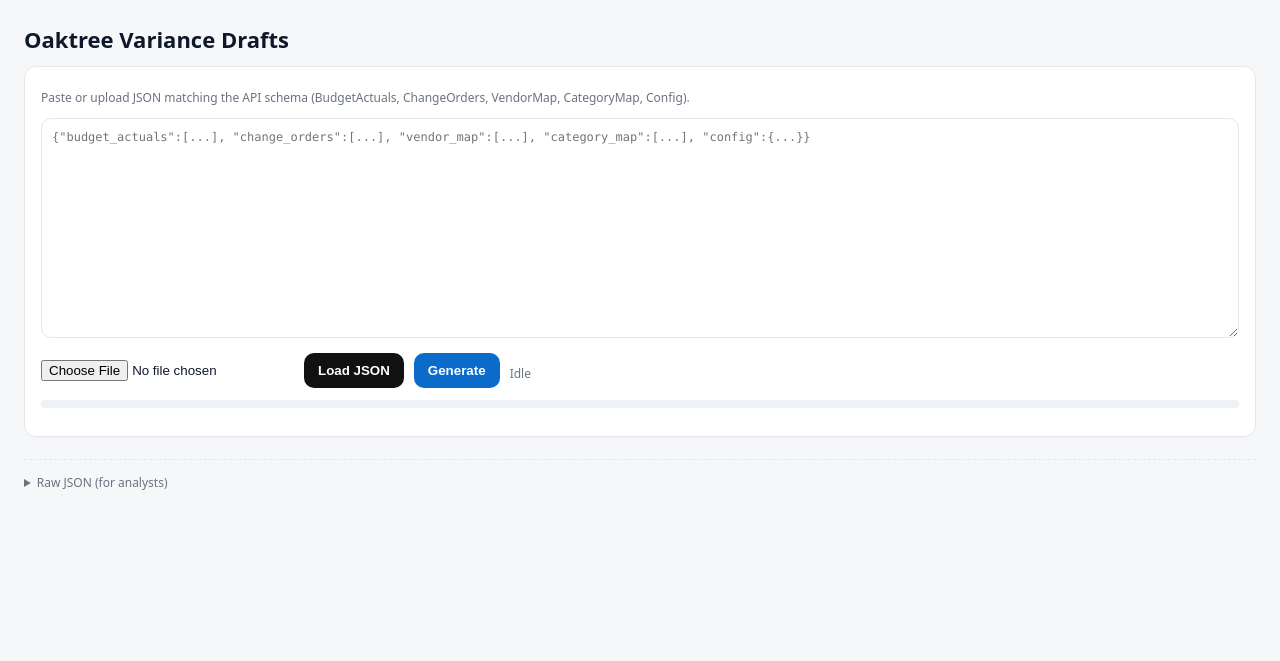
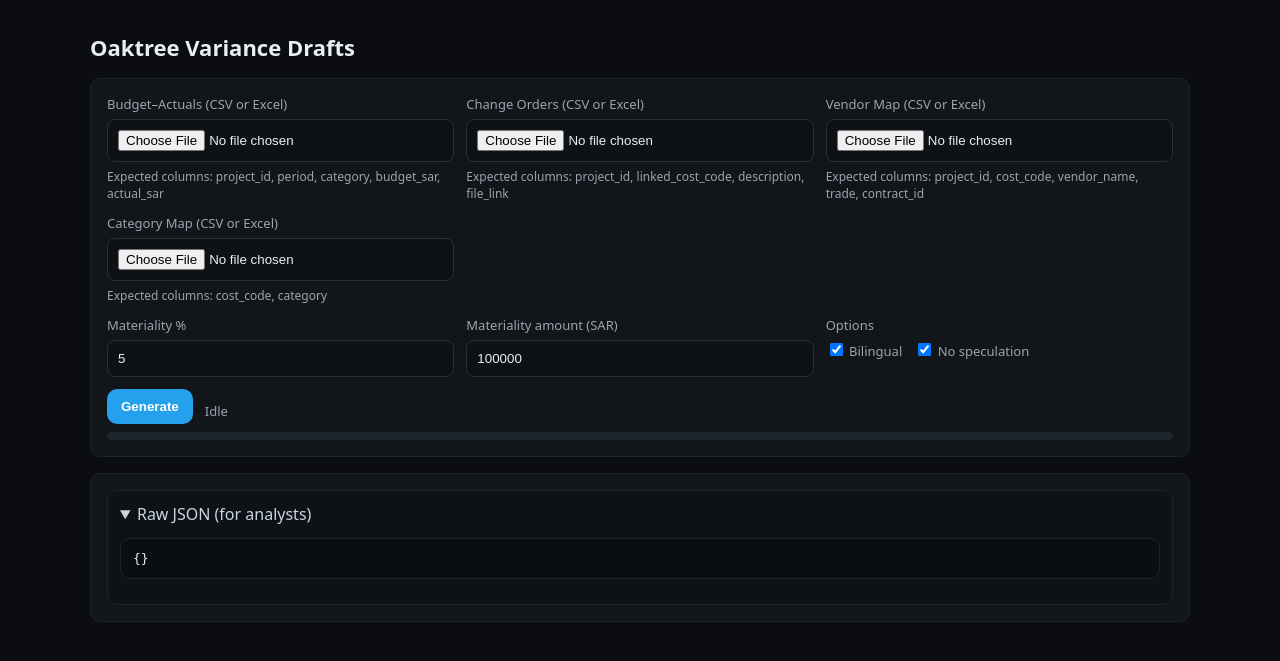
Before and after one commit to hummodi6991/oaktree-variance-drafts, a FastAPI app: page /ui in a window 1280 px wide. Shown: the top 661 px of the page. Run offline with FastAPI, Linux system fonts and the light colour scheme; some libraries are stand-ins or nearby versions.

Commit message:
feat: add CSV/Excel uploads to CEO UI

```diff
--- a/app/templates/ui.html
+++ b/app/templates/ui.html
@@ -1,233 +1,251 @@
 <!doctype html>
 <html lang="en">
 <head>
-    <meta charset="utf-8">
-    <meta name="viewport" content="width=device-width, initial-scale=1">
-    <title>Oaktree Variance Drafts — CEO View</title>
+  <meta charset="utf-8" />
+  <title>Oaktree Variance Drafts — CSV/Excel</title>
+  <meta name="viewport" content="width=device-width, initial-scale=1" />
+  <!-- Simple, readable default styling -->
   <style>
-      :root{
-        --brand:#0b6bcb;
-        --ok:#16a34a;
-        --muted:#6b7280;
-        --bg:#f6f7f9;
-        --panel:#ffffff;
-        --border:#e5e7eb;
-      }
-      *{box-sizing:border-box}
-      body{font-family: ui-sans-serif, system-ui, -apple-system, Segoe UI, Roboto, Arial, sans-serif; background:var(--bg); color:#0f172a; margin:0; padding:24px;}
-      h1{font-size:22px; margin:0 0 12px}
-      .panel{background:var(--panel); border:1px solid var(--border); border-radius:12px; padding:16px; box-shadow:0 1px 2px rgba(0,0,0,.03);}
-      textarea{width:100%; height:220px; font:12px/1.45 ui-monospace, SFMono-Regular, Menlo, Consolas, monospace; padding:10px; border:1px solid var(--border); border-radius:10px; background:#fff;}
-      .row{display:flex; gap:10px; flex-wrap:wrap; align-items:center}
-      .btn{background:var(--brand); color:#fff; border:0; border-radius:10px; padding:10px 14px; font-weight:600; cursor:pointer}
-      .btn.secondary{background:#111}
-      .btn[disabled]{opacity:.6; cursor:not-allowed}
-      .hint{color:var(--muted); font-size:12px; margin-top:6px}
-      .bar{height:8px; background:#eef2f7; border-radius:999px; overflow:hidden; margin:12px 0}
-      .bar>div{height:100%; width:0%; background:linear-gradient(90deg,#22c55e,#0ea5e9); transition:width .25s ease}
-      .summary{display:flex; gap:16px; flex-wrap:wrap; margin: 12px 0 0}
-      .pill{background:#f1f5f9; color:#0f172a; border:1px solid var(--border); border-radius:999px; padding:6px 10px; font-weight:600; font-size:12px}
-      .cards{display:grid; grid-template-columns: repeat(auto-fill,minmax(320px,1fr)); gap:12px; margin-top:12px}
-      .card{background:#fff; border:1px solid var(--border); border-radius:12px; padding:12px; display:flex; flex-direction:column; gap:8px}
-      .kv{display:grid; grid-template-columns: 110px 1fr; gap:6px; font-size:13px}
-      .kv .k{color:#475569}
-      .money{font-variant-numeric: tabular-nums}
-      .pct{font-weight:700}
-      .pct.up{color:#b91c1c}
-      .pct.down{color:#16a34a}
-      details{border-top:1px dashed var(--border); padding-top:8px}
-      code.copy{display:block; background:#0d1117; color:#cbd5e1; border-radius:8px; padding:8px; font:12px ui-monospace, SFMono-Regular, Menlo, Consolas, monospace; white-space:pre-wrap}
-      .toolbar{display:flex; gap:8px; align-items:center; justify-content:space-between; margin-top:10px}
-      .ghost{background:#fff; color:#111; border:1px solid var(--border)}
+    :root { --bg:#0b0d10; --card:#12161b; --accent:#24a0ed; --muted:#9aa4ad; --ok:#21c27a; --err:#ff6b6b; }
+    html,body { background:var(--bg); color:#e9eef2; font-family: ui-sans-serif, system-ui, -apple-system, Segoe UI, Roboto, Helvetica, Arial, "Apple Color Emoji", "Segoe UI Emoji"; margin:0; }
+    .wrap { max-width: 1100px; margin: 32px auto; padding: 0 16px; }
+    h1 { font-size: 22px; margin: 0 0 16px; }
+    .card { background: var(--card); border: 1px solid #1e242d; border-radius: 10px; padding: 16px; margin-bottom: 16px; }
+    .grid { display:grid; grid-template-columns: repeat(auto-fit,minmax(260px,1fr)); gap: 12px; }
+    .field { display:flex; flex-direction:column; gap:6px; }
+    label { font-size: 13px; color: var(--muted); }
+    input[type="file"], input[type="number"], input[type="text"] { background:#0e1217; color:#e9eef2; border:1px solid #25303a; border-radius: 8px; padding:10px; }
+    .row { display:flex; flex-wrap:wrap; gap:12px; align-items:center; }
+    .btn { background: var(--accent); color:white; border:none; border-radius:10px; padding:10px 14px; cursor:pointer; font-weight:600; }
+    .btn:disabled { opacity:.6; cursor:not-allowed; }
+    .hint { font-size:12px; color:var(--muted); }
+    .status { font-size:13px; margin-top:8px; color:var(--muted); }
+    .status.ok { color: var(--ok); }
+    .status.err { color: var(--err); white-space: pre-wrap; }
+    .bar { height: 8px; background:#1e242d; border-radius:999px; overflow:hidden; }
+    .bar > div { width:0%; height:100%; background: linear-gradient(90deg, var(--accent), #35d0ff); transition: width .25s ease; }
+    details { background:#0e1217; border:1px solid #1e242d; border-radius:10px; padding:12px; }
+    summary { cursor:pointer; color:#c9d5df; }
+    pre { background:#0a0d11; border:1px solid #1e242d; border-radius:10px; padding:12px; overflow:auto; }
+    .muted { color: var(--muted); }
   </style>
+  <!-- CSV + Excel parsers (client-side) -->
+  <script src="https://cdn.jsdelivr.net/npm/papaparse@5.4.1/papaparse.min.js"></script>
+  <script src="https://cdn.jsdelivr.net/npm/xlsx@0.18.5/dist/xlsx.full.min.js"></script>
 </head>
 <body>
+  <div class="wrap">
     <h1>Oaktree Variance Drafts</h1>
 
-    <div class="panel" style="margin-bottom:12px;">
-      <p class="hint">Paste or upload JSON matching the API schema (BudgetActuals, ChangeOrders, VendorMap, CategoryMap, Config).</p>
-      <textarea id="payload" placeholder='{"budget_actuals":[...], "change_orders":[...], "vendor_map":[...], "category_map":[...], "config":{...}}'></textarea>
-      <div class="row" style="margin-top:10px;">
-        <input type="file" id="jsonFile" accept=".json">
-        <button class="btn secondary" id="loadJson">Load JSON</button>
-        <button class="btn" id="go">Generate</button>
-        <div class="hint" id="status">Idle</div>
+    <div class="card">
+      <div class="grid" style="margin-bottom:12px">
+        <div class="field">
+          <label>Budget–Actuals (CSV or Excel)</label>
+          <input id="fBudget" type="file" accept=".csv,.xlsx,.xls" />
+          <div class="hint">Expected columns: project_id, period, category, budget_sar, actual_sar</div>
         </div>
-      <div class="bar"><div id="barFill"></div></div>
-      <div class="toolbar">
-        <div class="summary" id="summary" style="display:none;"></div>
+        <div class="field">
+          <label>Change Orders (CSV or Excel)</label>
+          <input id="fCO" type="file" accept=".csv,.xlsx,.xls" />
+          <div class="hint">Expected columns: project_id, linked_cost_code, description, file_link</div>
+        </div>
+        <div class="field">
+          <label>Vendor Map (CSV or Excel)</label>
+          <input id="fVendor" type="file" accept=".csv,.xlsx,.xls" />
+          <div class="hint">Expected columns: project_id, cost_code, vendor_name, trade, contract_id</div>
+        </div>
+        <div class="field">
+          <label>Category Map (CSV or Excel)</label>
+          <input id="fCat" type="file" accept=".csv,.xlsx,.xls" />
+          <div class="hint">Expected columns: cost_code, category</div>
+        </div>
+      </div>
+
+      <div class="grid" style="margin-bottom:12px">
+        <div class="field">
+          <label>Materiality %</label>
+          <input id="materialityPct" type="number" value="5" min="0" max="100" />
+        </div>
+        <div class="field">
+          <label>Materiality amount (SAR)</label>
+          <input id="materialityAmt" type="number" value="100000" min="0" />
+        </div>
+        <div class="field">
+          <label class="muted">Options</label>
           <div class="row">
-          <button class="btn ghost" id="downloadJson" style="display:none;">Download JSON</button>
-          <button class="btn ghost" id="downloadCsv" style="display:none;">Download CSV</button>
+            <label><input id="optBilingual" type="checkbox" checked /> Bilingual</label>
+            <label><input id="optNoSpec" type="checkbox" checked /> No speculation</label>
           </div>
         </div>
       </div>
 
-    <div id="cards" class="cards"></div>
+      <div class="row" style="margin-bottom:8px">
+        <button id="btnGen" class="btn">Generate</button>
+        <div id="status" class="status">Idle</div>
+      </div>
+      <div class="bar"><div id="bar" style="width:0%"></div></div>
+    </div>
 
-    <!-- Fallback raw block (collapsed) -->
-    <details style="margin-top:10px;">
-      <summary class="hint">Raw JSON (for analysts)</summary>
-      <code class="copy" id="raw">{}</code>
+    <div class="card">
+      <details open>
+        <summary>Raw JSON (for analysts)</summary>
+        <pre id="out">{}</pre>
       </details>
+    </div>
+  </div>
 
 <script>
-      const $ = (s)=>document.querySelector(s);
-      const payload = $('#payload');
-      const loadBtn = $('#loadJson');
-      const goBtn = $('#go');
-      const statusEl = $('#status');
-      const bar = $('#barFill');
-      const cards = $('#cards');
-      const raw = $('#raw');
-      const summary = $('#summary');
-      const dlJson = $('#downloadJson');
-      const dlCsv  = $('#downloadCsv');
+  // ---------- Helpers ----------
+  const $ = id => document.getElementById(id);
+  const setStatus = (msg, cls='') => { const s=$('status'); s.textContent=msg; s.className='status ' + cls; };
+  const setBar = pct => { $('bar').style.width = Math.max(0, Math.min(100, pct)) + '%'; };
 
-      // ---- helpers
-      const SAR = new Intl.NumberFormat('en-SA',{style:'currency', currency:'SAR', maximumFractionDigits:0});
-      const PC  = new Intl.NumberFormat('en-US',{style:'percent', maximumFractionDigits:2});
-      const toPct = (n)=> (isFinite(n)? (n/100) : 0);
-      const esc = (s)=> String(s ?? '').replace(/[&<>"]/g, c=>({ '&':'&amp;','<':'&lt;','>':'&gt;','"':'&quot;' }[c]));
-
-      function updateBar(pct,msg){ bar.style.width = Math.max(5, Math.min(100, pct))+'%'; statusEl.textContent = msg; }
-      function groupTotals(items){
-        let total = 0;
-        for(const it of items){ total += Number(it?.variance?.variance_sar || 0); }
-        return { count: items.length, total };
+  function normalizeKeys(row) {
+    const out = {};
+    for (const [k,v] of Object.entries(row)) {
+      if (k == null) continue;
+      const key = String(k).trim().toLowerCase().replace(/\s+/g,'_');
+      out[key] = v;
     }
-      function makeCSV(items){
-        const head = ['project_id','period','category','budget_sar','actual_sar','variance_sar','variance_pct','drivers','vendors','evidence_links','draft_en','draft_ar'];
-        const rows = items.map(d=>{
-          const v=d.variance||{};
-          return [
-            v.project_id, v.period, v.category,
-            v.budget_sar, v.actual_sar, v.variance_sar, v.variance_pct,
-            (v.drivers||[]).join('; '),
-            (v.vendors||[]).join('; '),
-            (v.evidence_links||[]).join('; '),
-            d.draft_en || '', d.draft_ar || ''
-          ].map(x=>`"${String(x??'').replace(/"/g,'""')}"`).join(',');
-        });
-        return [head.join(','), ...rows].join('\n');
-      }
-      function download(filename, mime, content){
-        const a=document.createElement('a');
-        a.href=URL.createObjectURL(new Blob([content],{type:mime}));
-        a.download=filename; a.click(); setTimeout(()=>URL.revokeObjectURL(a.href), 1000);
+    return out;
   }
 
-      // ---- render
-      function render(drafts){
-        cards.innerHTML='';
-        if (!Array.isArray(drafts)) drafts = drafts?.drafts || [];
-        if (drafts.length===0){
-          summary.style.display='none';
-          dlJson.style.display='none';
-          dlCsv.style.display='none';
-          return;
-        }
-        const {count,total} = groupTotals(drafts);
-        summary.style.display='flex';
-        summary.innerHTML = `
-          <span class="pill">Items: ${count}</span>
-          <span class="pill">Total variance: <span class="money">${SAR.format(total)}</span></span>
-        `;
-        dlJson.style.display='inline-block';
-        dlCsv.style.display='inline-block';
-        dlJson.onclick = ()=> download('variance_drafts.json','application/json', JSON.stringify(drafts,null,2));
-        dlCsv.onclick  = ()=> download('variance_drafts.csv','text/csv', makeCSV(drafts));
-
-        for(const d of drafts){
-          const v = d.variance || {};
-          const pct = Number(v.variance_pct || 0);
-          const trendClass = pct >= 0 ? 'up' : 'down';
-          const drivers = (v.drivers||[]).join(', ') || '—';
-          const vendors = (v.vendors||[]).join(', ') || '—';
-          const links = (v.evidence_links||[]).map(h=>`<a href="${esc(h)}" target="_blank" rel="noopener">evidence</a>`).join(' · ') || '—';
-          const card = document.createElement('div');
-          card.className='card';
-          card.innerHTML = `
-            <div class="kv">
-              <div class="k">Project</div><div>${esc(v.project_id||'—')}</div>
-              <div class="k">Period</div><div>${esc(v.period||'—')}</div>
-              <div class="k">Category</div><div>${esc(v.category||'—')}</div>
-              <div class="k">Budget</div><div class="money">${SAR.format(v.budget_sar||0)}</div>
-              <div class="k">Actual</div><div class="money">${SAR.format(v.actual_sar||0)}</div>
-              <div class="k">Variance</div>
-                <div><span class="money">${SAR.format(v.variance_sar||0)}</span>
-                &nbsp;<span class="pct ${trendClass}">${PC.format(toPct(pct))}</span></div>
-              <div class="k">Drivers</div><div>${esc(drivers)}</div>
-              <div class="k">Vendors</div><div>${esc(vendors)}</div>
-              <div class="k">Evidence</div><div>${links}</div>
-            </div>
-            <details>
-              <summary class="hint">Draft explanation (click to expand)</summary>
-              <div style="margin-top:6px; font-size:13px;">
-                <div style="font-weight:700; margin-bottom:4px;">English</div>
-                <div>${esc(d.draft_en||'')}</div>
-                <div style="font-weight:700; margin:10px 0 4px;">Arabic</div>
-                <div dir="rtl">${esc(d.draft_ar||'')}</div>
-              </div>
-            </details>
-          `;
-          cards.appendChild(card);
-        }
+  function mapBudget(rows) {
+    return rows.map(r => {
+      const x = normalizeKeys(r);
+      return {
+        project_id: x.project_id ?? x.project ?? x.projectname ?? '',
+        period:     x.period ?? x.month ?? x.date ?? '',
+        category:   x.category ?? '',
+        budget_sar: Number(x.budget_sar ?? x.budget ?? x.budget_amount ?? 0),
+        actual_sar: Number(x.actual_sar ?? x.actual ?? x.actual_amount ?? 0),
+      };
+    }).filter(r => r.project_id);
   }
 
-      // ---- network
-      loadBtn.onclick = () => {
-        const f = $('#jsonFile').files?.[0];
-        if (!f) return;
-        const r = new FileReader();
-        r.onload = () => payload.value = r.result;
-        r.readAsText(f);
+  function mapChangeOrders(rows) {
+    return rows.map(r => {
+      const x = normalizeKeys(r);
+      return {
+        project_id:       x.project_id ?? x.project ?? '',
+        linked_cost_code: x.linked_cost_code ?? x.cost_code ?? x.code ?? '',
+        description:      x.description ?? x.desc ?? '',
+        file_link:        x.file_link ?? x.link ?? x.url ?? ''
+      };
+    }).filter(r => r.project_id);
+  }
+
+  function mapVendors(rows) {
+    return rows.map(r => {
+      const x = normalizeKeys(r);
+      return {
+        project_id:  x.project_id ?? x.project ?? '',
+        cost_code:   x.cost_code ?? x.code ?? '',
+        vendor_name: x.vendor_name ?? x.vendor ?? x.supplier ?? '',
+        trade:       x.trade ?? '',
+        contract_id: x.contract_id ?? x.contract ?? ''
+      };
+    }).filter(r => r.project_id);
+  }
+
+  function mapCategories(rows) {
+    return rows.map(r => {
+      const x = normalizeKeys(r);
+      return { cost_code: x.cost_code ?? x.code ?? '', category: x.category ?? '' };
+    }).filter(r => r.cost_code);
+  }
+
+  function readCSV(file) {
+    return new Promise((resolve, reject) => {
+      Papa.parse(file, {
+        header:true, dynamicTyping:true, skipEmptyLines:true,
+        complete: res => resolve(res.data),
+        error: reject
+      });
+    });
+  }
+
+  function readExcel(file) {
+    return new Promise((resolve, reject) => {
+      const reader = new FileReader();
+      reader.onload = e => {
+        try {
+          const data = new Uint8Array(e.target.result);
+          const wb = XLSX.read(data, {type:'array'});
+          const ws = wb.Sheets[wb.SheetNames[0]];
+          const json = XLSX.utils.sheet_to_json(ws, {defval: null});
+          resolve(json);
+        } catch(err) { reject(err); }
+      };
+      reader.onerror = reject;
+      reader.readAsArrayBuffer(file);
+    });
+  }
+
+  async function fileToRows(file) {
+    if (!file) return [];
+    const ext = file.name.split('.').pop().toLowerCase();
+    if (ext === 'csv') return readCSV(file);
+    if (ext === 'xlsx' || ext === 'xls') return readExcel(file);
+    throw new Error('Unsupported file type: ' + ext);
+  }
+
+  // ---------- Main click ----------
+  $('btnGen').addEventListener('click', async () => {
+    try {
+      setStatus('Reading files…'); setBar(10); $('btnGen').disabled = true;
+
+      const [baRows, coRows, vmRows, cmRows] = await Promise.all([
+        fileToRows($('fBudget').files[0]),
+        fileToRows($('fCO').files[0]),
+        fileToRows($('fVendor').files[0]),
+        fileToRows($('fCat').files[0]),
+      ]);
+
+      setStatus('Building payload…'); setBar(30);
+
+      const payload = {
+        budget_actuals: mapBudget(baRows),
+        change_orders:  mapChangeOrders(coRows),
+        vendor_map:     mapVendors(vmRows),
+        category_map:   mapCategories(cmRows),
+        config: {
+          materiality_pct: Number($('materialityPct').value || 0),
+          materiality_amount_sar: Number($('materialityAmt').value || 0),
+          bilingual: $('optBilingual').checked,
+          enforce_no_speculation: $('optNoSpec').checked
+        }
       };
 
-      async function callDrafts(data){
-        // Try async flow if present
-        try{
-          const openapi = await fetch('/openapi.json').then(r=>r.json());
-          if (openapi?.paths?.['/drafts/async']){
-            const start = await fetch('/drafts/async',{method:'POST', headers:{'Content-Type':'application/json'}, body: JSON.stringify(data)});
-            if (!start.ok) throw new Error('Failed to start job');
-            const job = await start.json();
-            while(true){
-              await new Promise(r=>setTimeout(r,750));
-              const j = await fetch(`/jobs/${job.job_id}`).then(r=>r.json());
-              if (j.status==='succeeded') return j.result;
-              if (j.status==='failed')   throw new Error(j.error || 'Job failed');
-              updateBar(j.progress_pct ?? 50, `Processing… ${j.progress_pct ?? 50}%`);
-            }
-          }
-        }catch(_e){ /* fallback below */ }
-        const resp = await fetch('/drafts',{method:'POST', headers:{'Content-Type':'application/json'}, body: JSON.stringify(data)});
-        if (!resp.ok) throw new Error(`Request failed (${resp.status})`);
-        return resp.json();
+      // quick guard: require at least Budget–Actuals
+      if (!payload.budget_actuals.length) {
+        setStatus('Please provide at least a Budget–Actuals file.', 'err'); setBar(0); $('btnGen').disabled=false; return;
       }
 
-      goBtn.onclick = async ()=>{
-        try{
-          goBtn.disabled = true;
-          cards.innerHTML = '';
-          summary.style.display='none';
-          dlJson.style.display='none';
-          dlCsv.style.display='none';
-          updateBar(20,'Validating input…');
-          const data = JSON.parse(payload.value || '{}');
-          updateBar(70,'Calling model…');
-          const res = await callDrafts(data);
-          updateBar(100,'Done');
-          raw.textContent = JSON.stringify(res, null, 2);
-          render(res);
-        }catch(e){
-          statusEl.textContent = 'Error: ' + e.message + '  (Tip: open /diag/openai and /health in a new tab to verify connectivity.)';
-          raw.textContent = '{}';
-          bar.style.width = '0%';
-        }finally{
-          goBtn.disabled = false;
+      setStatus('Calling API…'); setBar(60);
+      const resp = await fetch('/drafts', {
+        method:'POST',
+        headers:{ 'Content-Type':'application/json' },
+        body: JSON.stringify(payload)
+      });
+
+      if (!resp.ok) {
+        const txt = await resp.text();
+        setStatus('API error: ' + resp.status + ' ' + resp.statusText + '\n' + txt, 'err');
+        setBar(0); $('btnGen').disabled=false; return;
       }
-      };
+
+      const data = await resp.json();
+      setStatus('Done', 'ok'); setBar(100);
+      $('out').textContent = JSON.stringify(data, null, 2);
+    } catch (err) {
+      setStatus(String(err && err.message ? err.message : err), 'err');
+      setBar(0);
+    } finally {
+      $('btnGen').disabled = false;
+      setTimeout(() => setBar(0), 1200);
+    }
+  });
 </script>
 </body>
 </html>
```
Lines whose indentation alone changed are shown as unchanged.
